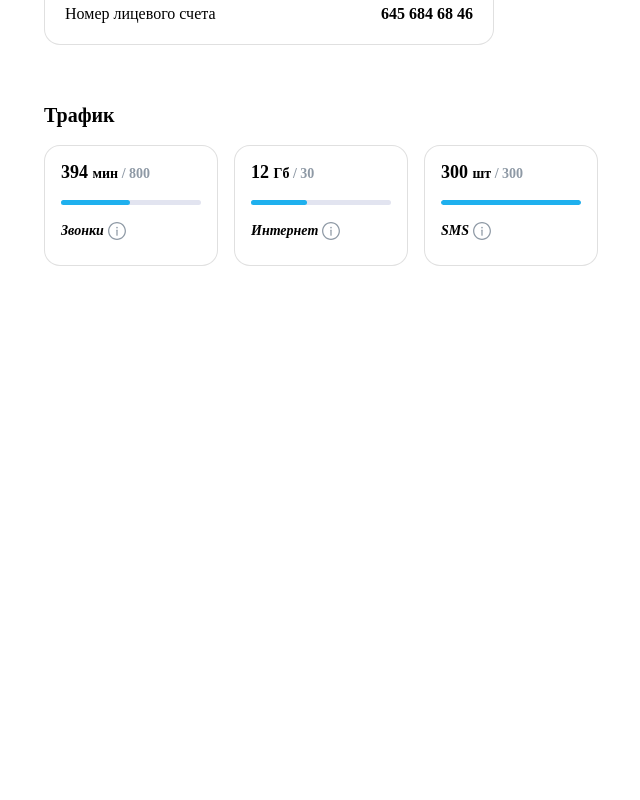
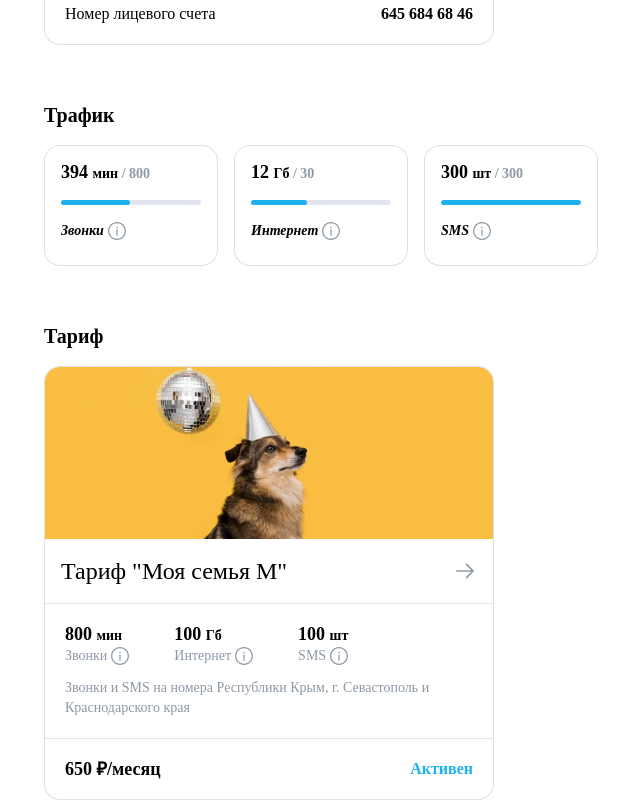
Before and after one commit to Timiry/Bubbles-Mobile, a React (Vite) app: page / in a window 1280 px wide. Shown: the part 434-1234 px from the top of the page, without its empty margins (150-790 px from the left). Before the commit the page ends 800 px from the top, so only its background shows below. Built offline with nearby package versions, Linux system fonts and the light colour scheme.

Commit message:
add tariff section

```diff
--- /dev/null
+++ b/src/components/Tariff/Components/TariffTrafficItem/index.tsx
@@ -0,0 +1,44 @@
+import { Box, Typography } from "@mui/material";
+import {
+  StyledInfoIcon,
+  MuiTooltip,
+} from "~/components/Traffic/Components/TrafficItem/styles";
+
+export interface ITariffTrafficInfo {
+  type: string;
+  description: string;
+  count: number;
+}
+
+const trafficToMeasure = new Map([
+  ["Звонки", "мин"],
+  ["Интернет", "Гб"],
+  ["SMS", "шт"],
+]);
+
+const TariffTrafficItem = ({ info }: { info: ITariffTrafficInfo }) => {
+  return (
+    <Box>
+      <Typography variant="H4Bold" color="text.primary">
+        {info.count}{" "}
+        <Typography variant="B5Bold">
+          {trafficToMeasure.get(info.type)}
+        </Typography>
+      </Typography>
+      <Box display="flex" alignItems="center">
+        <Typography variant="B7Regular" color="text.secondary">
+          {info.type}
+        </Typography>
+        <MuiTooltip title={info.description} arrow placement="top">
+          <a style={{ textDecoration: "none", cursor: "pointer" }}>
+            <Box pl="4px" height="18px">
+              <StyledInfoIcon />
+            </Box>
+          </a>
+        </MuiTooltip>
+      </Box>
+    </Box>
+  );
+};
+
+export default TariffTrafficItem;
--- /dev/null
+++ b/src/components/Tariff/index.tsx
@@ -0,0 +1,69 @@
+import {
+  Card,
+  CardHeader,
+  CardMedia,
+  Grid,
+  IconButton,
+  Typography,
+} from "@mui/material";
+import MuiDivider from "~/theme/components/MuiDivider";
+import TariffTrafficItem, {
+  ITariffTrafficInfo,
+} from "./Components/TariffTrafficItem";
+import { StyledArrowRightIcon } from "./styles";
+
+interface ITariffInfo {
+  imgUrl: string;
+  title: string;
+  description: string;
+  price?: number;
+  staticPrice: boolean;
+  active: boolean;
+  traffic: ITariffTrafficInfo[];
+}
+
+const Tariff = ({ info }: { info: ITariffInfo }) => {
+  return (
+    <Card variant="outlined" sx={{ borderRadius: "16px", maxWidth: "450px" }}>
+      <CardMedia image={info.imgUrl} sx={{ height: 172 }} />
+      <CardHeader
+        action={
+          <IconButton aria-label="settings">
+            <StyledArrowRightIcon />
+          </IconButton>
+        }
+        title={`Тариф "${info.title}"`}
+      />
+      <MuiDivider />
+      <Grid container p="20px">
+        <Grid container columnSpacing="45px">
+          {info.traffic?.map((item) => (
+            <Grid item key={item.type}>
+              <TariffTrafficItem info={item} />
+            </Grid>
+          ))}
+        </Grid>
+        <Grid container pt="12px">
+          <Typography variant="B7Regular" color="text.secondary">
+            {info.description}
+          </Typography>
+        </Grid>
+      </Grid>
+      <MuiDivider />
+      <Grid container justifyContent="space-between" width="100%" p="20px">
+        <Typography variant="H4Bold" color="text.primary">
+          {info.staticPrice ? `${info.price} ₽/месяц` : "По тарифу"}
+        </Typography>
+        {info.active ? (
+          <Typography variant="B2SemiBold" color="text.accent">
+            Активен
+          </Typography>
+        ) : (
+          ""
+        )}
+      </Grid>
+    </Card>
+  );
+};
+
+export default Tariff;
--- /dev/null
+++ b/src/components/Tariff/styles.ts
@@ -0,0 +1,7 @@
+import { styled } from "@mui/material";
+import ArrowRightIcon from "~/assets/icons/arrow-right.svg?react";
+import { stylesToColorSvg } from "~/theme/utils";
+
+export const StyledArrowRightIcon = styled(ArrowRightIcon)(({ theme }) => ({
+  ...stylesToColorSvg(theme.palette.icon.secondary),
+}));
--- a/src/pages/Main/index.tsx
+++ b/src/pages/Main/index.tsx
@@ -3,7 +3,9 @@ import Grid from "@mui/material/Grid";
 import MainLayout from "~/components/layout/Main";
 import MoneyInfo from "~/components/MoneyAccountInfo/index";
 import Traffic from "~/components/Traffic";
+import Tariff from "~/components/Tariff";
 import { Box, Typography } from "@mui/material";
+//import tariff1 from "~/assets/imgs/tariff1.png";
 
 const moneyAccountInfo = {
   lastUpdate: "12:44",
@@ -35,6 +37,34 @@ const allTrafficInfo = [
   },
 ];
 
+const tariffInfo = {
+  imgUrl: "/src/assets/imgs/tariff1.jpg",
+  title: "Моя семья M",
+  description:
+    "Звонки и SMS на номера Республики Крым, г. Севастополь и Краснодарского края",
+  price: 650,
+  staticPrice: true,
+  active: true,
+  traffic: [
+    {
+      type: "Звонки",
+      description:
+        "Звонки на номера операторов Республики Крым, г. Севастополь и Краснодарского края - 800 минут",
+      count: 800,
+    },
+    {
+      type: "Интернет",
+      description: "",
+      count: 100,
+    },
+    {
+      type: "SMS",
+      description: "",
+      count: 100,
+    },
+  ],
+};
+
 const MainPage = () => {
   return (
     <MainLayout>
@@ -50,6 +80,14 @@ const MainPage = () => {
           </Box>
           <Traffic allInfo={allTrafficInfo}></Traffic>
         </Grid>
+        <Grid item>
+          <Box mb="20px">
+            <Typography variant="H3SemiBold" color="text.primary">
+              Тариф
+            </Typography>
+          </Box>
+          <Tariff info={tariffInfo}></Tariff>
+        </Grid>
       </Grid>
     </MainLayout>
   );
```
Also changed, not shown: src/assets/icons/arrow-right.svg (added), src/assets/imgs/tariff1.jpg (added).
